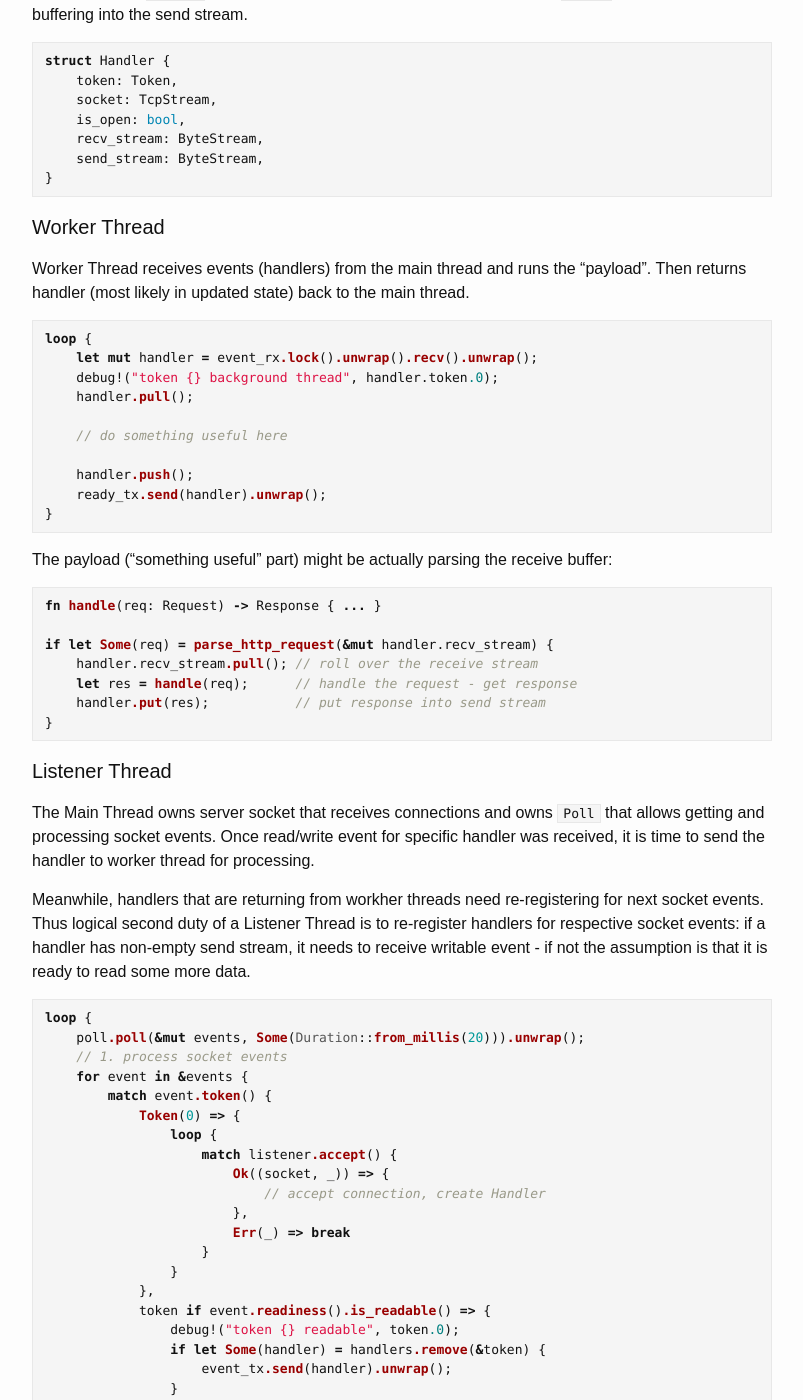
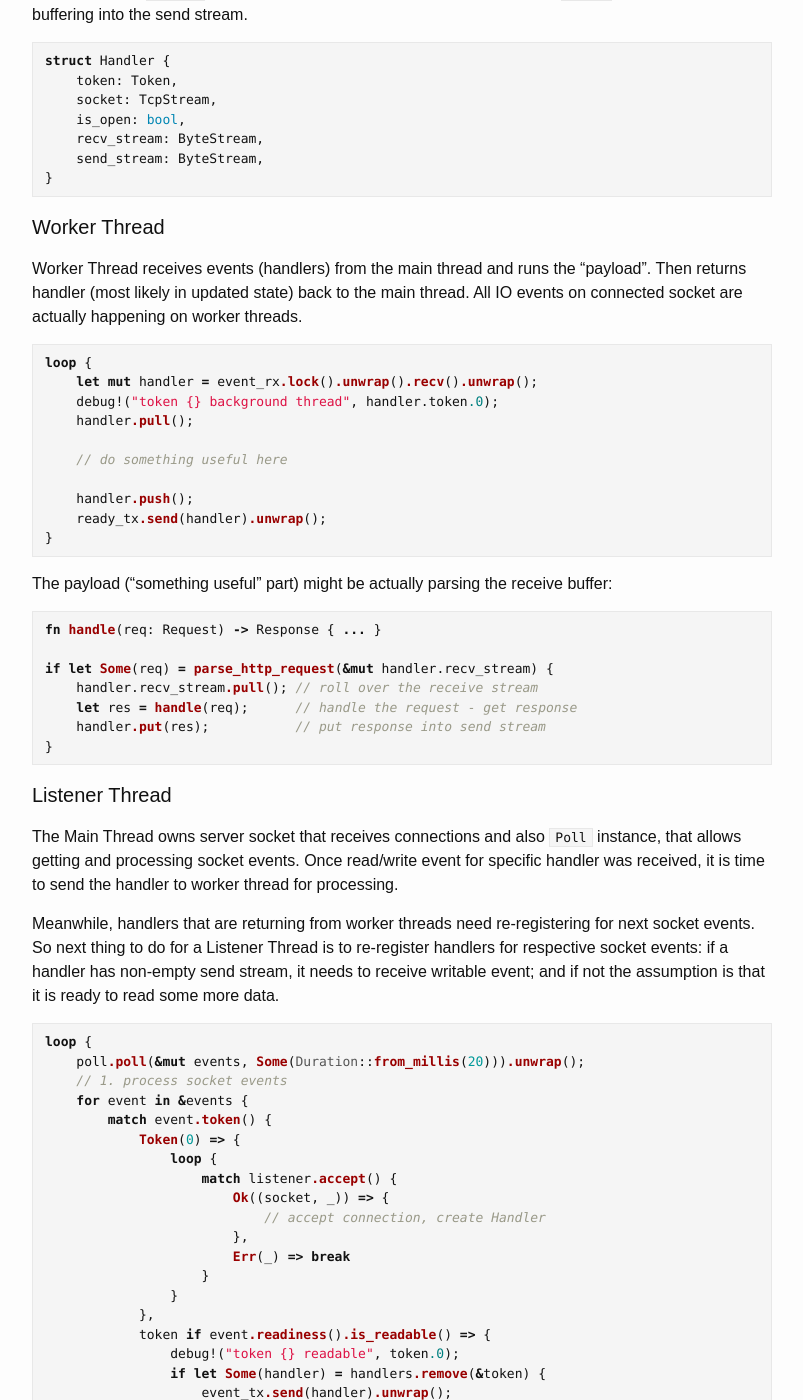
Before and after one commit to sergey-melnychuk/sergey-melnychuk.github.io, a Jekyll site: the page built from _posts/2020-04-27-multi-threaded-http-websocket-server-in-rust.markdown, in a window 1280 px wide and 1400 px high, scrolled down 1241 px. Shown: the whole window, without its empty margins (238-1041 px from the left). Built offline with Jekyll 4.4.1, drawn with Linux system fonts in a browser that asks for light colours; comment, search, counter and statistics services are not loaded; some of the changed text lies outside the part shown.

Commit message:
Read out the post - 2nd and final attempt

````diff
--- a/_posts/2020-04-27-multi-threaded-http-websocket-server-in-rust.markdown
+++ b/_posts/2020-04-27-multi-threaded-http-websocket-server-in-rust.markdown
@@ -72,7 +72,8 @@ struct Handler {
 #### Worker Thread
 
 Worker Thread receives events (handlers) from the main thread and runs the "payload".
-Then returns handler (most likely in updated state) back to the main thread.
+Then returns handler (most likely in updated state) back to the main thread. All IO events
+on connected socket are actually happening on worker threads.
 
 ```rust
 loop {
@@ -101,14 +102,14 @@ if let Some(req) = parse_http_request(&mut handler.recv_stream) {
 
 #### Listener Thread
 
-The Main Thread owns server socket that receives connections and owns `Poll` that
+The Main Thread owns server socket that receives connections and also `Poll` instance, that
 allows getting and processing socket events. Once read/write event for specific handler was
 received, it is time to send the handler to worker thread for processing.
 
-Meanwhile, handlers that are returning from workher threads need re-registering for next
-socket events. Thus logical second duty of a Listener Thread is to re-register handlers for
+Meanwhile, handlers that are returning from worker threads need re-registering for next
+socket events. So next thing to do for a Listener Thread is to re-register handlers for
 respective socket events: if a handler has non-empty send stream, it needs to receive writable
-event - if not the assumption is that it is ready to read some more data.
+event; and if not the assumption is that it is ready to read some more data.
 
 ```rust
 loop {
@@ -177,25 +178,26 @@ fn res_sec_websocket_accept(req_sec_websocket_key: &String) -> String {
 ```
 
 For more details on WebSocket: see nice guide on [MDN](https://developer.mozilla.org/en-US/docs/Web/API/WebSockets_API/Writing_WebSocket_servers)
-and rust-parser-combinators [code](https://github.com/sergey-melnychuk/rust-parser-combinators/blob/master/src/ws.rs). I must admin
-parsing binary WebSocket frames is as straightforward as parsing text-based HTTP requests.
+and [rust-parser-combinators](https://github.com/sergey-melnychuk/rust-parser-combinators/blob/master/src/ws.rs). I must admit
+parsing binary WebSocket frames is as straightforward as parsing text-based HTTP requests, so parser-combinators seem to do well.
 
 #### It Works!
 
-Finally, putting all pieces together allows to connect to the server from a browser:
+Finally, putting all pieces together allows connecting to the server from a browser:
 
 ![WebSocket connection in Browser]({{ site.url }}/assets/2020-04-27-multi-threaded-http-websocket-server-in-rust/websocket.png)
 
 #### Plans
 
-1. The more I'm moving towards fundamental constructs, them more it seems like Actor Model.
+1. The more I'm moving towards fundamental constructs like sockets and threads, the more code around it seems like Actor Model.
 So I have already been [doing-some-actors](https://github.com/sergey-melnychuk/doing-some-actors) for some time.
 1. With clean and simple Actor Model implementation and HTTP/WebSocket protocol parser, the classic demo
 would be to build... a chat application! This is what is coming next, most likely.
-1. Actor from the Actor Model seems to be way too low-level for direct usage in applications.
+1. Actor from the Actor Model seems to be way too low-level for direct usage in application-level code.
    - Somehow many people don't feel wrong writing `class User extend Actor` (thus coupling domain-model entity with
-specific Actor Model implementation) - for me it seems the same as writing `class User extends Mutex`...
-   - Thus nice and clean (and preferably type-safe) API on top of that might be useful!
+specific Actor Model implementation) - for me it seems the same as writing `class User extends Mutex`. Just my opinion.
+   - Thus nice and clean (and preferably type-safe) API on top of that might be extremely useful!
+Something similar to [Akka Streams](https://doc.akka.io/docs/akka/current/stream/stream-quickstart.html) maybe.
 
 [post-server]: https://sergey-melnychuk.github.io/2019/08/01/rust-mio-tcp-server/
 [post-parsers]: https://sergey-melnychuk.github.io/2019/08/31/rust-parser-combinators/
````
Also changed, not shown: other parts of _posts/2020-04-27-multi-threaded-http-websocket-server-in-rust.markdown (+2 -2 lines).
